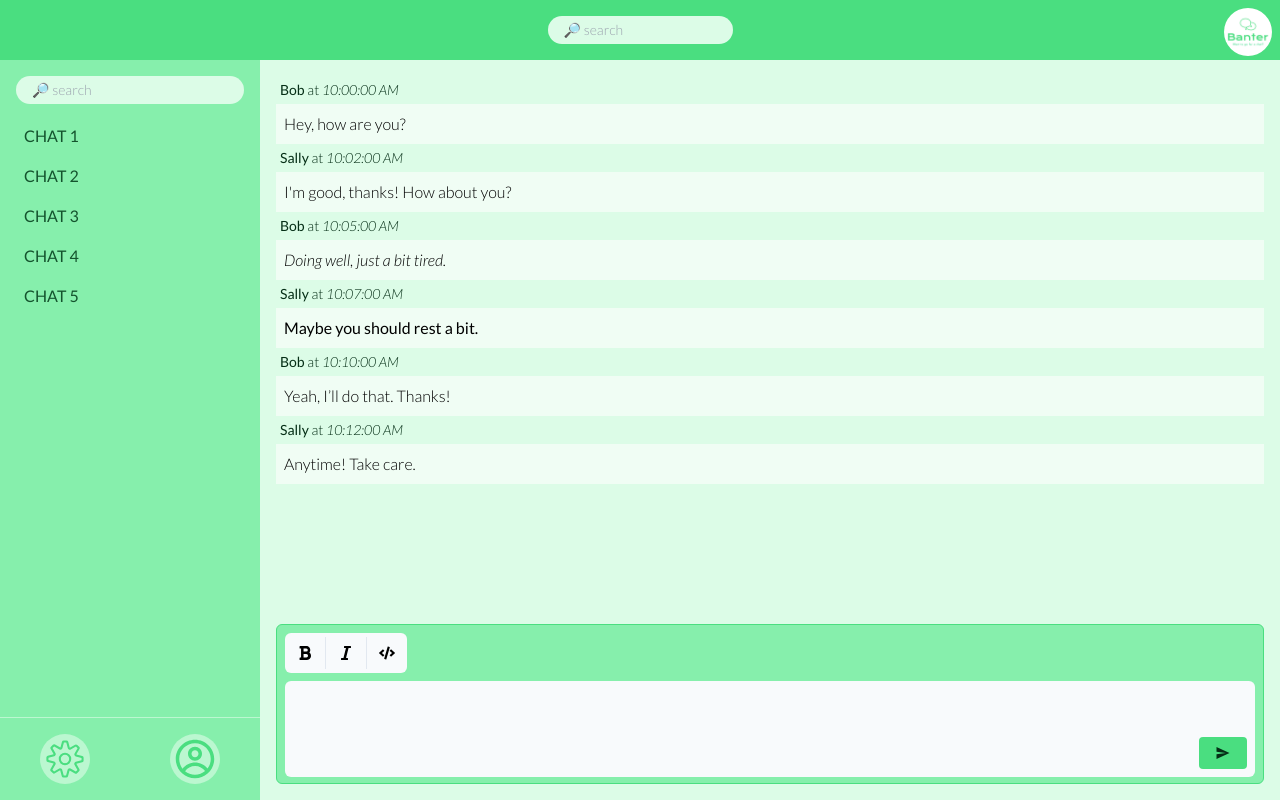
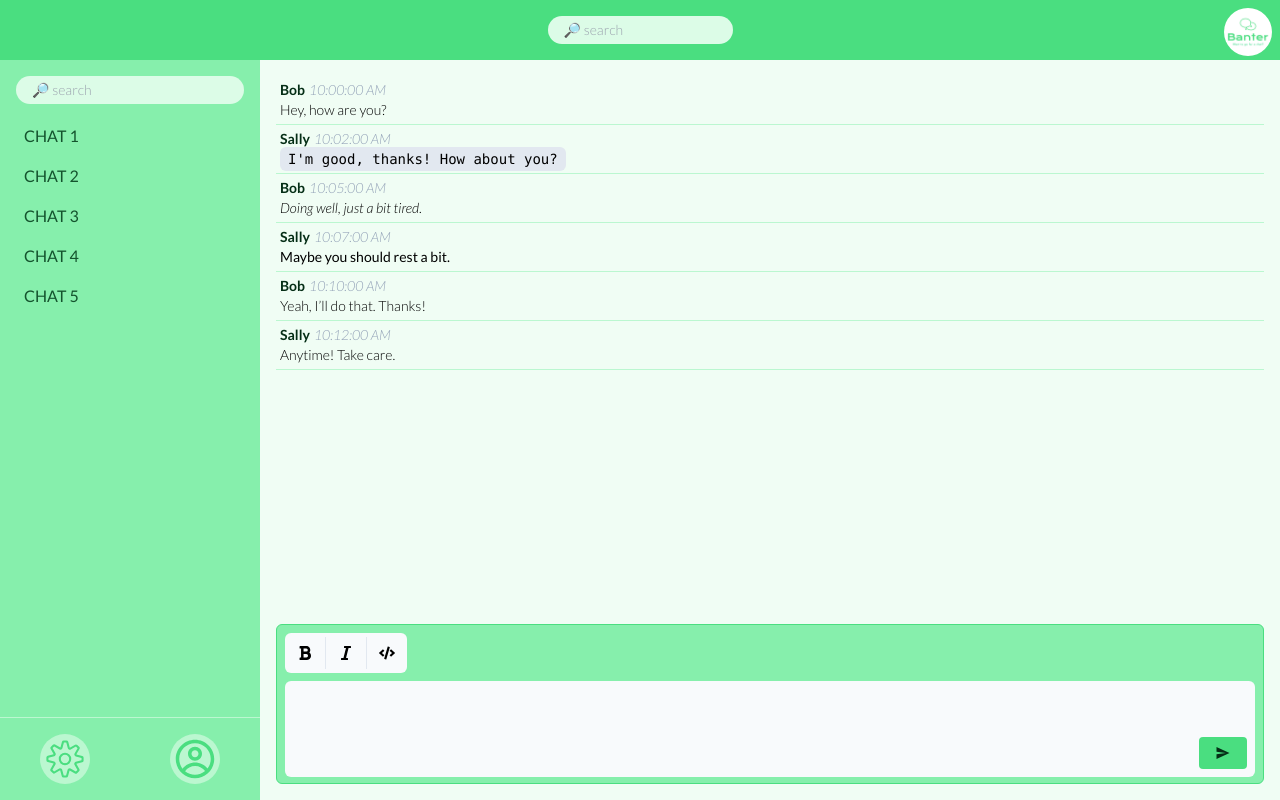
Before and after one commit to natesobeck/chat-app-frontend, a React (Vite) app: page /app in a window 1280 px wide. Built offline with nearby package versions, Linux system fonts and the light colour scheme.

Commit message:
adjust ui for chat

```diff
--- a/package.json
+++ b/package.json
@@ -11,7 +11,6 @@
   },
   "dependencies": {
     "@tiptap/extension-bold": "^2.6.6",
-    "@tiptap/extension-code": "^2.6.6",
     "@tiptap/extension-code-block": "^2.6.6",
     "@tiptap/extension-floating-menu": "^2.6.6",
     "@tiptap/extension-italic": "^2.6.6",
--- a/src/dummyData.js
+++ b/src/dummyData.js
@@ -38,6 +38,7 @@ export const chat = {
             "content": [
               {
                 "type": "text",
+                "marks": [{"type": "code"}],
                 "text": "I'm good, thanks! How about you?"
               }
             ]
@@ -115,6 +116,7 @@ export const chat = {
     },
     {
       "senderId": 102,
+      "messageId": 6,
       "timeStamp": "2024-09-02T10:12:00Z",
       "isRead": true,
       "isEdited": false,
--- a/src/features/Chats/ChatLayout.jsx
+++ b/src/features/Chats/ChatLayout.jsx
@@ -1,6 +1,6 @@
 const ChatLayout = ({children}) => {
   return (
-    <div className="bg-green-100 font-light w-full grid grid-rows-[auto_160px] p-4">
+    <div className="bg-green-50 font-light w-full grid grid-rows-[auto_160px] p-4">
       {children}
     </div>
   );
--- a/src/features/Chats/ChatMessages.jsx
+++ b/src/features/Chats/ChatMessages.jsx
@@ -2,7 +2,7 @@ import { chat } from "../../dummyData";
 import Message from "../Messages/Message";
 
 const ChatMessages = () => {
-  return <section className="bg-green-100">
+  return <section className="bg-green-50">
     {chat.messages.map(message => <Message message={message} key={message.messageId} />)}
   </section>;
 };
--- a/src/features/Chats/TipTapMenu.jsx
+++ /dev/null
@@ -1,5 +0,0 @@
-const TipTapMenu = () => {
-  return <div>These are the text options for the chat input</div>;
-};
-
-export default TipTapMenu;
--- a/src/features/Messages/Message.jsx
+++ b/src/features/Messages/Message.jsx
@@ -1,8 +1,10 @@
-const Message = ({ message }) => {
-  const senderName = message.senderId === 101 ? "Bob" : "Sally";
-
+// This function adds marks such as Italic and Bold to display to the final UI
 function addMarks(marks, text) {
   let wrappedText = text;
+
+  const markClasses = {
+    code: "bg-slate-200 w-fit px-2 py-1 rounded-md text-sm"
+  }
 
   marks.forEach((mark) => {
     switch (mark.type) {
@@ -13,7 +15,7 @@ const Message = ({ message }) => {
         wrappedText = <em>{wrappedText}</em>;
         break;
       case "code":
-          wrappedText = <code>{wrappedText}</code>;
+        wrappedText = <code className={markClasses.code}>{wrappedText}</code>;
         break;
       default:
         break;
@@ -23,6 +25,7 @@ const Message = ({ message }) => {
   return wrappedText;
 }
 
+// This function flattens and restitches the message content recieved from TipTap
 function flattenMessage(content) {
   switch (content.type) {
     case "doc":
@@ -47,15 +50,18 @@ const Message = ({ message }) => {
   }
 }
 
+const Message = ({ message }) => {
+  const senderName = message.senderId === 101 ? "Bob" : "Sally";
+
   return (
-    <section className="">
-      <h3 className="p-1 text-sm text-green-950 bg-green-100">
-        <strong>{senderName}</strong> at{" "}
-        <span className="italic">
+    <section className="border-b border-green-200 py-1 text-sm">
+      <h3 className="px-1 text-green-950 bg-green-50">
+        <strong className="font-semibold">{senderName}</strong>
+        <span className="italic text-sm text-slate-400 pl-1 text-[11px]">
           {new Date(message.timeStamp).toLocaleTimeString()}
         </span>
       </h3>
-      <div className="p-2 bg-green-50">{flattenMessage(message.content)}</div>
+      <div className="px-1 bg-green-50">{flattenMessage(message.content)}</div>
     </section>
   );
 };
--- a/src/ui/TipTap.jsx
+++ b/src/ui/TipTap.jsx
@@ -1,6 +1,6 @@
-import CodeBlock from "@tiptap/extension-code-block";
 import { EditorContent, useEditor } from "@tiptap/react";
 import StarterKit from "@tiptap/starter-kit";
+import CodeBlock from "@tiptap/extension-code-block";
 import { FaBold } from "react-icons/fa";
 import { FaItalic } from "react-icons/fa";
 import { FaCode } from "react-icons/fa";
@@ -10,11 +10,11 @@ import Button from "./Button";
 const TipTapMenu = ({ editor }) => {
   if (!editor) return null;
 
-  const logContent = () => {
-    const jsonContent = editor.getJSON();
-    console.log("Editor JSON Content:", JSON.stringify(jsonContent, null, 2));
-  };
-  logContent();
+  // const logContent = () => {
+  //   const jsonContent = editor.getJSON();
+  //   console.log("Editor JSON Content:", JSON.stringify(jsonContent, null, 2));
+  // };
+  // logContent();
 
   return (
     <div className="flex w-fit gap-1 rounded-md bg-slate-50 p-1">
@@ -53,11 +53,12 @@ const TipTapMenu = ({ editor }) => {
 const TipTap = () => {
   const editor = useEditor({
     extensions: [
-      StarterKit,
-      CodeBlock.configure({
-        HTMLAttributes: {
-          class: "bg-slate-200 w-fit px-2 py-1 rounded-md text-sm",
-        },
+      StarterKit.configure({
+        extensions: [CodeBlock.configure({
+          HTMLAttributes: {
+            class: "bg-slate-200 w-fit px-2 py-1 rounded-md text-sm",
+          },
+        })]
       }),
     ],
     editorProps: {
```
Lines whose indentation alone changed are shown as unchanged.
